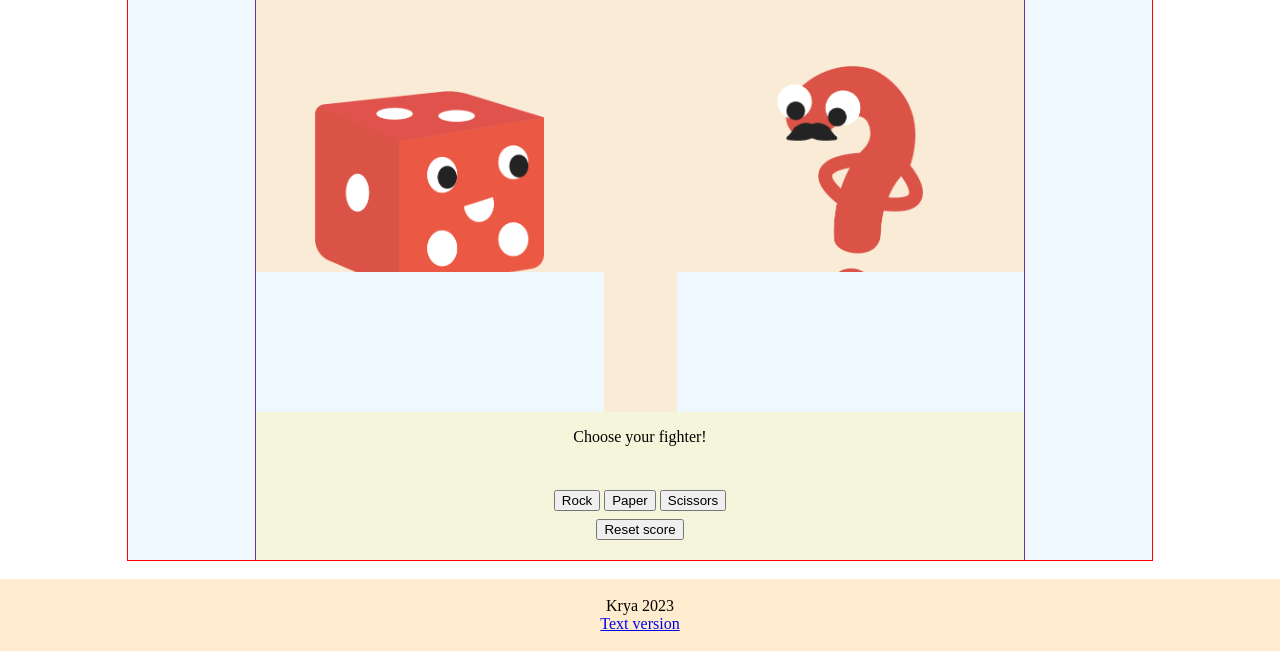
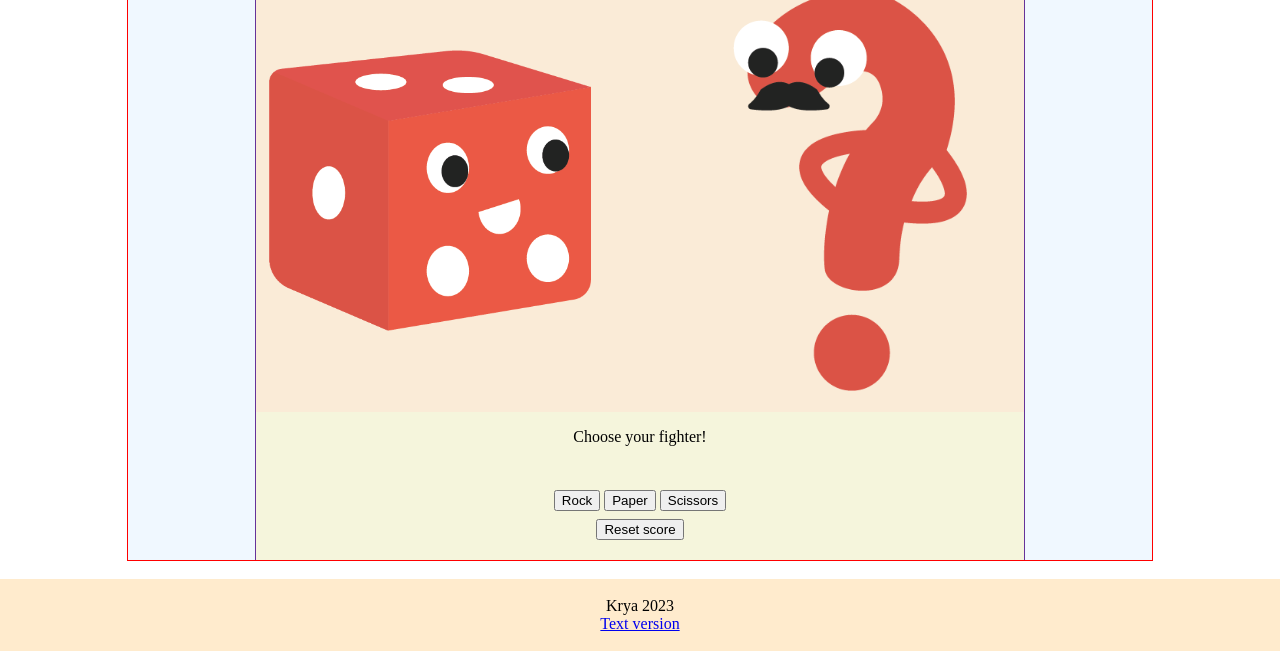
Before and after one commit to projecteurlumiere/rock-paper-scissors, a plain HTML site: page index.html in a window 1280 px wide. Shown: the part 149-800 px from the top of the page. Drawn offline with Linux system fonts and the light colour scheme.

Commit message:
remove album orientation fix (does not work)

```diff
--- a/style.css
+++ b/style.css
@@ -251,19 +251,3 @@ footer > * {
         white-space: nowrap;
     }
 }
-
-@media screen and (orientation:landscape) {
-    img {
-        max-height: 25vh;
-    }
-
-    .top {
-        min-height: 45vh;
-    }
-
-    .right,
-    .left {
-        max-height: 30vh;
-    }
-
-}
```
